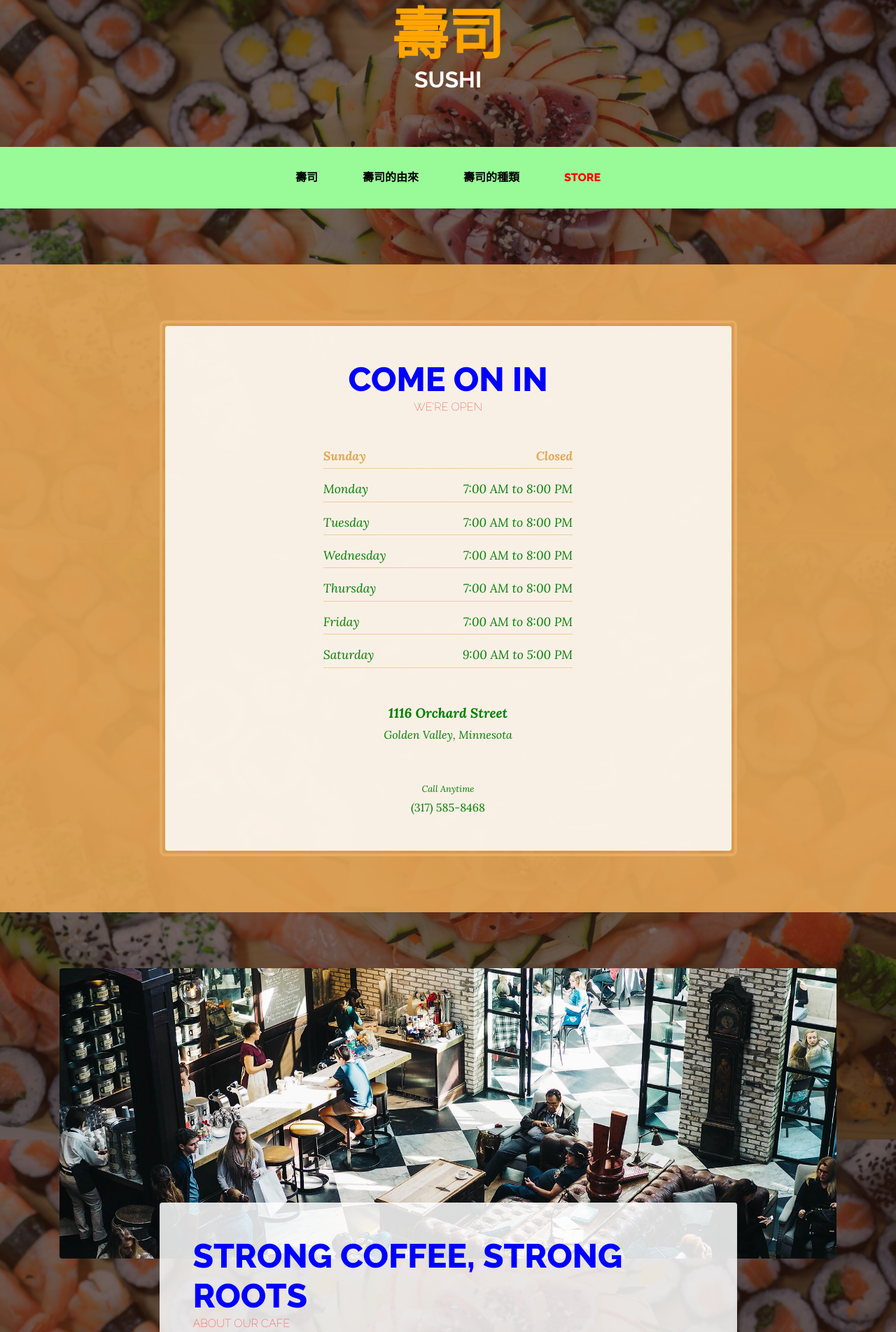
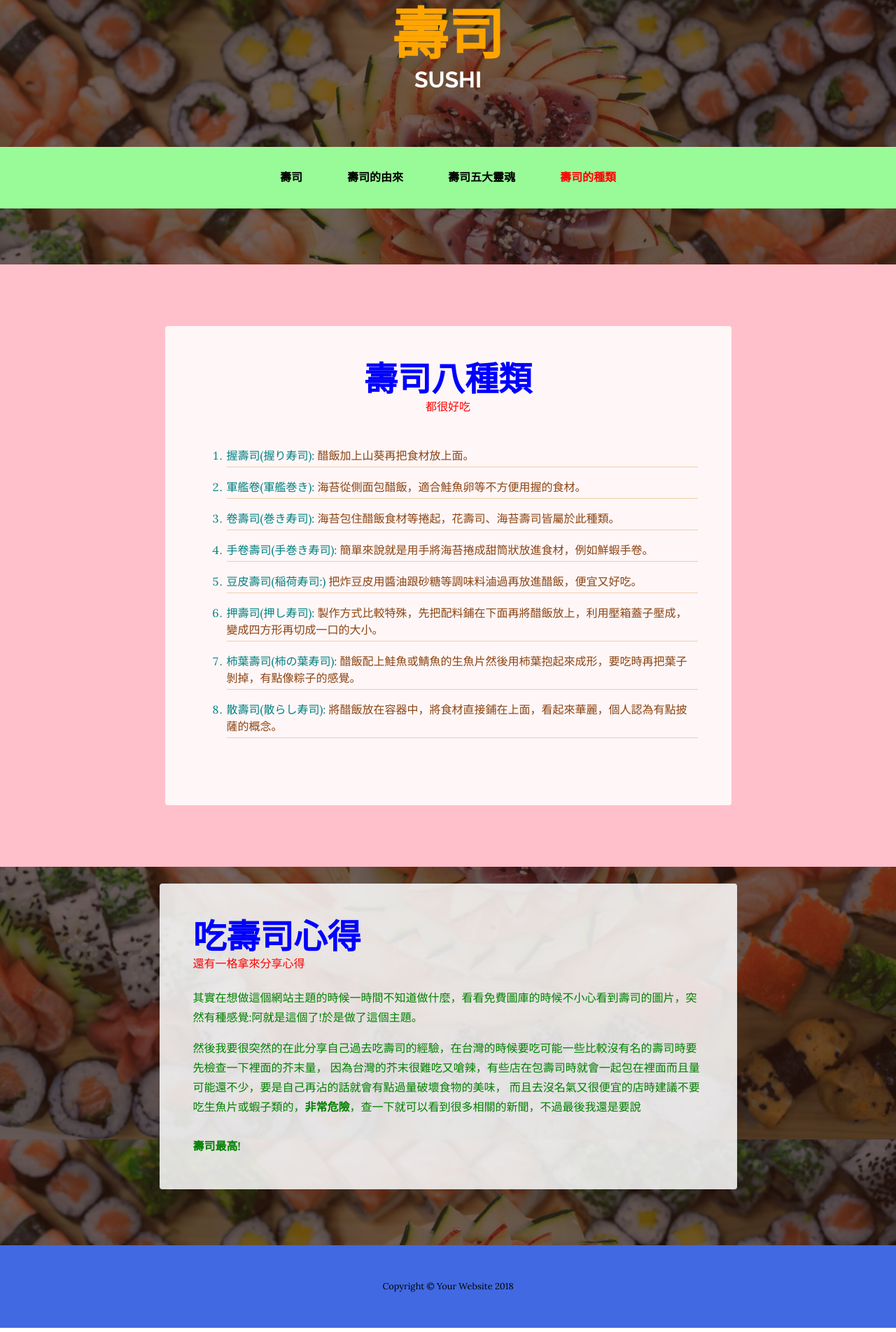
Before and after one commit to harry-guava/Week1-HomeWork-Bootstrap, a website: page Week 1HomeWork/store.html in a window 1280 px wide. Shown: the part 78-1982 px from the top of the page at 70% size. Drawn offline with Linux system fonts and the light colour scheme.

Commit message:
Work done

```diff
--- a/Week 1HomeWork/contact.html
+++ /dev/null
@@ -1,164 +0,0 @@
-<!DOCTYPE html>
-<html lang="en">
-
-<head>
-
-    <meta charset="utf-8">
-    <meta http-equiv="X-UA-Compatible" content="IE=edge">
-    <meta name="viewport" content="width=device-width, initial-scale=1">
-    <meta name="description" content="">
-    <meta name="author" content="">
-
-    <title>Contact - Business Casual - Start Bootstrap Theme</title>
-
-    <!-- Bootstrap Core CSS -->
-    <link href="css/bootstrap.min.css" rel="stylesheet">
-
-    <!-- Custom CSS -->
-    <link href="css/business-casual.css" rel="stylesheet">
-
-    <!-- Fonts -->
-    <link href="https://fonts.googleapis.com/css?family=Open+Sans:300italic,400italic,600italic,700italic,800italic,400,300,600,700,800" rel="stylesheet" type="text/css">
-    <link href="https://fonts.googleapis.com/css?family=Josefin+Slab:100,300,400,600,700,100italic,300italic,400italic,600italic,700italic" rel="stylesheet" type="text/css">
-
-    <!-- HTML5 Shim and Respond.js IE8 support of HTML5 elements and media queries -->
-    <!-- WARNING: Respond.js doesn't work if you view the page via file:// -->
-    <!--[if lt IE 9]>
-        <script src="https://oss.maxcdn.com/libs/html5shiv/3.7.0/html5shiv.js"></script>
-        <script src="https://oss.maxcdn.com/libs/respond.js/1.4.2/respond.min.js"></script>
-    <![endif]-->
-
-</head>
-
-<body>
-
-    <div class="brand">Business Casual</div>
-    <div class="address-bar">3481 Melrose Place | Beverly Hills, CA 90210 | 123.456.7890</div>
-
-    <!-- Navigation -->
-    <nav class="navbar navbar-default" role="navigation">
-        <div class="container">
-            <!-- Brand and toggle get grouped for better mobile display -->
-            <div class="navbar-header">
-                <button type="button" class="navbar-toggle" data-toggle="collapse" data-target="#bs-example-navbar-collapse-1">
-                    <span class="sr-only">Toggle navigation</span>
-                    <span class="icon-bar"></span>
-                    <span class="icon-bar"></span>
-                    <span class="icon-bar"></span>
-                </button>
-                <!-- navbar-brand is hidden on larger screens, but visible when the menu is collapsed -->
-                <a class="navbar-brand" href="index.html">Business Casual</a>
-            </div>
-            <!-- Collect the nav links, forms, and other content for toggling -->
-            <div class="collapse navbar-collapse" id="bs-example-navbar-collapse-1">
-                <ul class="nav navbar-nav">
-                    <li>
-                        <a href="index.html">Home</a>
-                    </li>
-                    <li>
-                        <a href="about.html">About</a>
-                    </li>
-                    <li>
-                        <a href="blog.html">Blog</a>
-                    </li>
-                    <li>
-                        <a href="contact.html">Contact</a>
-                    </li>
-                </ul>
-            </div>
-            <!-- /.navbar-collapse -->
-        </div>
-        <!-- /.container -->
-    </nav>
-
-    <div class="container">
-
-        <div class="row">
-            <div class="box">
-                <div class="col-lg-12">
-                    <hr>
-                    <h2 class="intro-text text-center">Contact
-                        <strong>business casual</strong>
-                    </h2>
-                    <hr>
-                </div>
-                <div class="col-md-8">
-                    <!-- Embedded Google Map using an iframe - to select your location find it on Google maps and paste the link as the iframe src. If you want to use the Google Maps API instead then have at it! -->
-                    <iframe width="100%" height="400" frameborder="0" scrolling="no" marginheight="0" marginwidth="0" src="http://maps.google.com/maps?hl=en&amp;ie=UTF8&amp;ll=37.0625,-95.677068&amp;spn=56.506174,79.013672&amp;t=m&amp;z=4&amp;output=embed"></iframe>
-                </div>
-                <div class="col-md-4">
-                    <p>Phone:
-                        <strong>123.456.7890</strong>
-                    </p>
-                    <p>Email:
-                        <strong><a href="mailto:name@example.com">name@example.com</a></strong>
-                    </p>
-                    <p>Address:
-                        <strong>3481 Melrose Place
-                            <br>Beverly Hills, CA 90210</strong>
-                    </p>
-                </div>
-                <div class="clearfix"></div>
-            </div>
-        </div>
-
-        <div class="row">
-            <div class="box">
-                <div class="col-lg-12">
-                    <hr>
-                    <h2 class="intro-text text-center">Contact
-                        <strong>form</strong>
-                    </h2>
-                    <hr>
-                    <p>Lorem ipsum dolor sit amet, consectetur adipisicing elit. Fugiat, vitae, distinctio, possimus repudiandae cupiditate ipsum excepturi dicta neque eaque voluptates tempora veniam esse earum sapiente optio deleniti consequuntur eos voluptatem.</p>
-                    <form role="form">
-                        <div class="row">
-                            <div class="form-group col-lg-4">
-                                <label>Name</label>
-                                <input type="text" class="form-control">
-                            </div>
-                            <div class="form-group col-lg-4">
-                                <label>Email Address</label>
-                                <input type="email" class="form-control">
-                            </div>
-                            <div class="form-group col-lg-4">
-                                <label>Phone Number</label>
-                                <input type="tel" class="form-control">
-                            </div>
-                            <div class="clearfix"></div>
-                            <div class="form-group col-lg-12">
-                                <label>Message</label>
-                                <textarea class="form-control" rows="6"></textarea>
-                            </div>
-                            <div class="form-group col-lg-12">
-                                <input type="hidden" name="save" value="contact">
-                                <button type="submit" class="btn btn-default">Submit</button>
-                            </div>
-                        </div>
-                    </form>
-                </div>
-            </div>
-        </div>
-
-    </div>
-    <!-- /.container -->
-
-    <footer>
-        <div class="container">
-            <div class="row">
-                <div class="col-lg-12 text-center">
-                    <p>Copyright &copy; Your Website 2014</p>
-                </div>
-            </div>
-        </div>
-    </footer>
-
-    <!-- jQuery -->
-    <script src="js/jquery.js"></script>
-
-    <!-- Bootstrap Core JavaScript -->
-    <script src="js/bootstrap.min.js"></script>
-
-</body>
-
-</html>
--- a/Week 1HomeWork/store.html
+++ b/Week 1HomeWork/store.html
@@ -8,7 +8,7 @@
     <meta name="description" content="">
     <meta name="author" content="">
 
-    <title>Business Casual - Start Bootstrap Theme</title>
+    <title>Eight Sushi</title>
 
     <!-- Bootstrap core CSS -->
     <link href="vendor/bootstrap/css/bootstrap.min.css" rel="stylesheet">
@@ -47,69 +47,61 @@
               <a class="nav-link text-uppercase text-expanded" href="about.html">壽司的由來</a>
             </li>
             <li class="nav-item px-lg-4">
-              <a class="nav-link text-uppercase text-expanded" href="products.html">壽司的種類</a>
+              <a class="nav-link text-uppercase text-expanded" href="products.html">壽司五大靈魂</a>
             </li>
             <li class="nav-item active px-lg-4">
-              <a class="nav-link text-uppercase text-expanded" href="store.html">Store</a>
+              <a class="nav-link text-uppercase text-expanded" href="store.html">壽司的種類</a>
             </li>
           </ul>
         </div>
       </div>
     </nav>
 
-    <section class="page-section cta">
+    <section class="page-section cta"id="pagecolor">
       <div class="container">
         <div class="row">
           <div class="col-xl-9 mx-auto">
             <div class="cta-inner text-center rounded">
               <h2 class="section-heading mb-5">
-                <span class="section-heading-upper">Come On In</span>
-                <span class="section-heading-lower">We're Open</span>
+                <span class="section-heading-upper">壽司八種類</span>
+                <span class="section-heading-lower">都很好吃</span>
               </h2>
-              <ul class="list-unstyled list-hours mb-5 text-left mx-auto">
-                <li class="list-unstyled-item list-hours-item d-flex">
-                  Sunday
-                  <span class="ml-auto">Closed</span>
+              <ol class=" list-hours mb-5 mx-auto">
+                <li class="list-unstyled-item list-hours-item text-left">
+                  握壽司(握り寿司):
+                  <span class="ml-auto spcolor">醋飯加上山葵再把食材放上面。</span>
                 </li>
-                <li class="list-unstyled-item list-hours-item d-flex">
-                  Monday
-                  <span class="ml-auto">7:00 AM to 8:00 PM</span>
+                <li class="list-unstyled-item list-hours-item text-left">
+                 軍艦卷(軍艦巻き):
+                  <span class="ml-auto spcolor">海苔從側面包醋飯，適合鮭魚卵等不方便用握的食材。</span>
                 </li>
-                <li class="list-unstyled-item list-hours-item d-flex">
-                  Tuesday
-                  <span class="ml-auto">7:00 AM to 8:00 PM</span>
+                <li class="list-unstyled-item list-hours-item text-left">
+                  卷壽司(巻き寿司):
+                  <span class="ml-auto spcolor">海苔包住醋飯食材等捲起，花壽司、海苔壽司皆屬於此種類。</span>
                 </li>
-                <li class="list-unstyled-item list-hours-item d-flex">
-                  Wednesday
-                  <span class="ml-auto">7:00 AM to 8:00 PM</span>
+                <li class="list-unstyled-item list-hours-item text-left">
+                 手卷壽司(手巻き寿司):
+                  <span class="ml-auto spcolor">簡單來說就是用手將海苔捲成甜筒狀放進食材，例如鮮蝦手卷。
+                  </span>
                 </li>
-                <li class="list-unstyled-item list-hours-item d-flex">
-                  Thursday
-                  <span class="ml-auto">7:00 AM to 8:00 PM</span>
+                <li class="list-unstyled-item list-hours-item text-left">
+                  豆皮壽司(稲荷寿司:)
+                  <span class="ml-auto spcolor">把炸豆皮用醬油跟砂糖等調味料滷過再放進醋飯，便宜又好吃。</span>
                 </li>
-                <li class="list-unstyled-item list-hours-item d-flex">
-                  Friday
-                  <span class="ml-auto">7:00 AM to 8:00 PM</span>
+                <li class="list-unstyled-item list-hours-item text-left">
+                  押壽司(押し寿司):
+                  <span class="ml-auto spcolor">製作方式比較特殊，先把配料鋪在下面再將醋飯放上，利用壓箱蓋子壓成，變成四方形再切成一口的大小。</span>
                 </li>
-                <li class="list-unstyled-item list-hours-item d-flex">
-                  Saturday
-                  <span class="ml-auto">9:00 AM to 5:00 PM</span>
+                <li class="list-unstyled-item list-hours-item text-left">
+                  柿葉壽司(柿の葉寿司):
+                  <span class="ml-auto spcolor">醋飯配上鮭魚或鯖魚的生魚片然後用柿葉抱起來成形，要吃時再把葉子剝掉，有點像粽子的感覺。</span>
                 </li>
-              </ul>
-              <p class="address mb-5">
-                <em>
-                  <strong>1116 Orchard Street</strong>
-                  <br>
-                  Golden Valley, Minnesota
-                </em>
-              </p>
-              <p class="mb-0">
-                <small>
-                  <em>Call Anytime</em>
-                </small>
-                <br>
-                (317) 585-8468
-              </p>
+                <li class="list-unstyled-item list-hours-item text-left">
+                  散壽司(散らし寿司):
+                  <span class="ml-auto spcolor">將醋飯放在容器中，將食材直接鋪在上面，看起來華麗，個人認為有點披薩的概念。</span>
+                </li>
+              </ol>
+
             </div>
           </div>
         </div>
@@ -124,13 +116,14 @@
             <div class="col-xl-9 col-lg-10 mx-auto">
               <div class="bg-faded rounded p-5">
                 <h2 class="section-heading mb-4">
-                  <span class="section-heading-upper">Strong Coffee, Strong Roots</span>
-                  <span class="section-heading-lower">About Our Cafe</span>
+                  <span class="section-heading-upper">吃壽司心得</span>
+                  <span class="section-heading-lower">還有一格拿來分享心得</span>
                 </h2>
-                <p>Founded in 1987 by the Hernandez brothers, our establishment has been serving up rich coffee sourced from artisan farmers in various regions of South and Central America. We are dedicated to travelling the world, finding the best coffee, and bringing back to you here in our cafe.</p>
-                <p class="mb-0">We guarantee that you will fall in
-                  <em>lust</em>
-                  with our decadent blends the moment you walk inside until you finish your last sip. Join us for your daily routine, an outing with friends, or simply just to enjoy some alone time.</p>
+                <p>其實在想做這個網站主題的時候一時間不知道做什麼，看看免費圖庫的時候不小心看到壽司的圖片，突然有種感覺:阿就是這個了!於是做了這個主題。</p>
+                <p class="mb-0">然後我要很突然的在此分享自己過去吃壽司的經驗，在台灣的時候要吃可能一些比較沒有名的壽司時要先檢查一下裡面的芥末量，
+                  因為台灣的芥末很難吃又嗆辣，有些店在包壽司時就會一起包在裡面而且量可能還不少，要是自己再沾的話就會有點過量破壞食物的美味，
+                  而且去沒名氣又很便宜的店時建議不要吃生魚片或蝦子類的，<strong>非常危險</strong>，查一下就可以看到很多相關的新聞，不過最後我還是要說
+                  <br><br><strong>壽司最高!</strong>
               </div>
             </div>
           </div>
@@ -138,7 +131,7 @@
       </div>
     </section>
 
-    <footer class="footer text-faded text-center py-5">
+    <footer class="footer text-faded text-center py-5"id="footcolor">
       <div class="container">
         <p class="m-0 small">Copyright &copy; Your Website 2018</p>
       </div>
@@ -149,9 +142,6 @@
     <script src="vendor/bootstrap/js/bootstrap.bundle.min.js"></script>
 
     <!-- Script to highlight the active date in the hours list -->
-    <script>
-      $('.list-hours li').eq(new Date().getDay()).addClass('today');
-    </script>
 
   </body>
 
```
Also changed, not shown: Week 1HomeWork/about.html (+2 -2 lines), Week 1HomeWork/index.html (+6 -6 lines), Week 1HomeWork/products.html (+4 -4 lines), README.md, Week 1HomeWork/css/business-casual.min.css, Week 1HomeWork/img/about.jpg (deleted), Week 1HomeWork/img/intro-pic.jpg (deleted), Week 1HomeWork/img/intro.jpg (deleted), Week 1HomeWork/img/products-01.jpg (deleted), Week 1HomeWork/img/products-02.jpg (deleted), Week 1HomeWork/img/products-03.jpg (deleted), Week 1HomeWork/img/slide-1.jpg (deleted), Week 1HomeWork/img/slide-2.jpg (deleted), Week 1HomeWork/img/slide-3.jpg (deleted).
